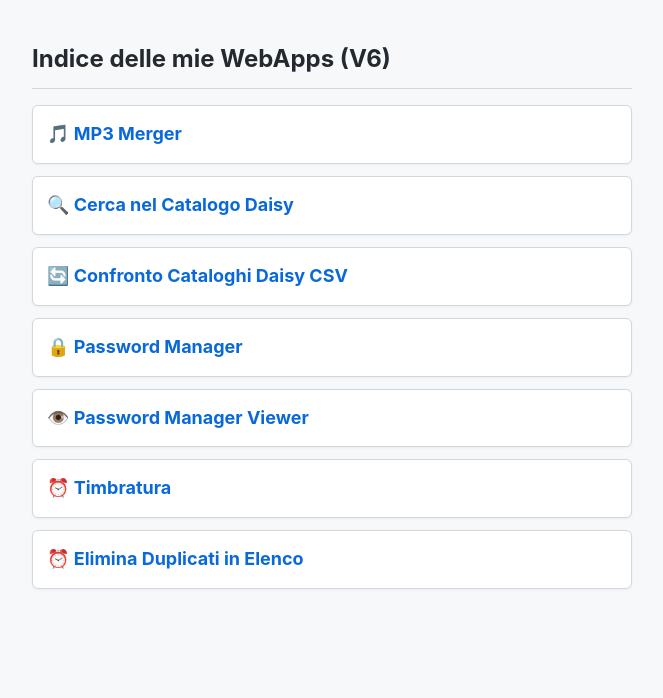
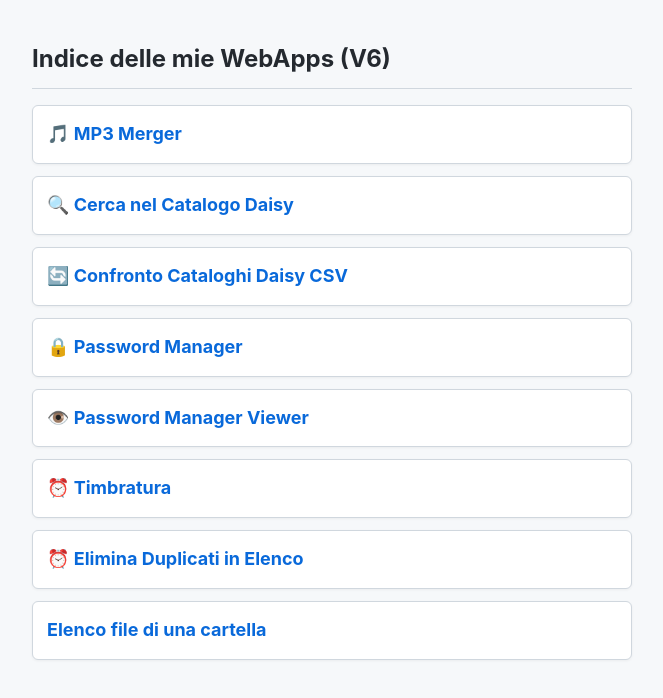
Before and after one commit to dirienzogio-source/WebApps, a plain HTML site: page index.html in a window 1280 px wide. Shown: the whole page, without its empty margins (308-971 px from the left). Drawn offline with Linux system fonts and the light colour scheme.

Commit message:
Update index.html

```diff
--- a/index.html
+++ b/index.html
@@ -54,6 +54,7 @@
         <li><a href="vault-viewer.V4.html" target="_blank" rel="noopener noreferrer">👁️ Password Manager Viewer</a></li>
         <li><a href="Timbratura.V6.html" target="_blank" rel="noopener noreferrer">⏰ Timbratura</a></li>
         <li><a href="EliminaDuplicatiInElenco.V4.html" target="_blank" rel="noopener noreferrer">⏰ Elimina Duplicati in Elenco</a></li>
+        <li><a href="FolderLister.V1.html" target="_blank" rel="noopener noreferrer">Elenco file di una cartella</a></li>
     </ul>
 
 </body>
```
